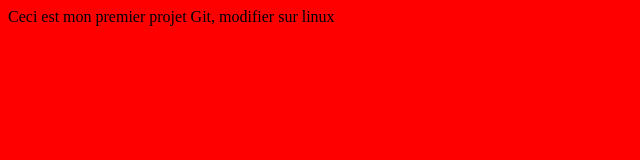
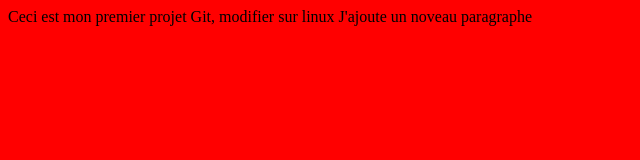
Before and after one commit to enloja/web1, a plain HTML site: page index.html in a window 1280 px wide. Shown: the whole page, without its empty margins (0-640 px from the left). Drawn offline with Linux system fonts and the light colour scheme.

Commit message:
ajout du deuxieme paragraphe

```diff
--- a/index.html
+++ b/index.html
@@ -10,6 +10,7 @@
 
 
 		Ceci est mon premier projet Git, modifier sur linux
+		J'ajoute un noveau paragraphe
 
 	</body>
 
```
